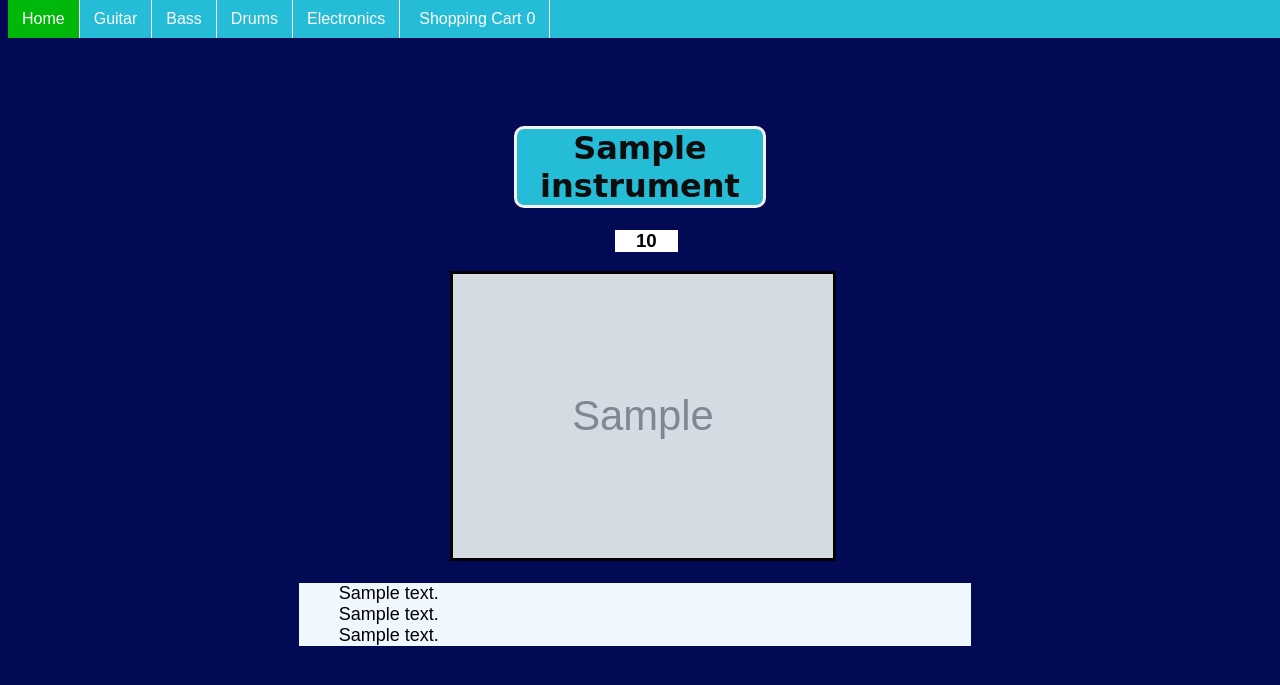
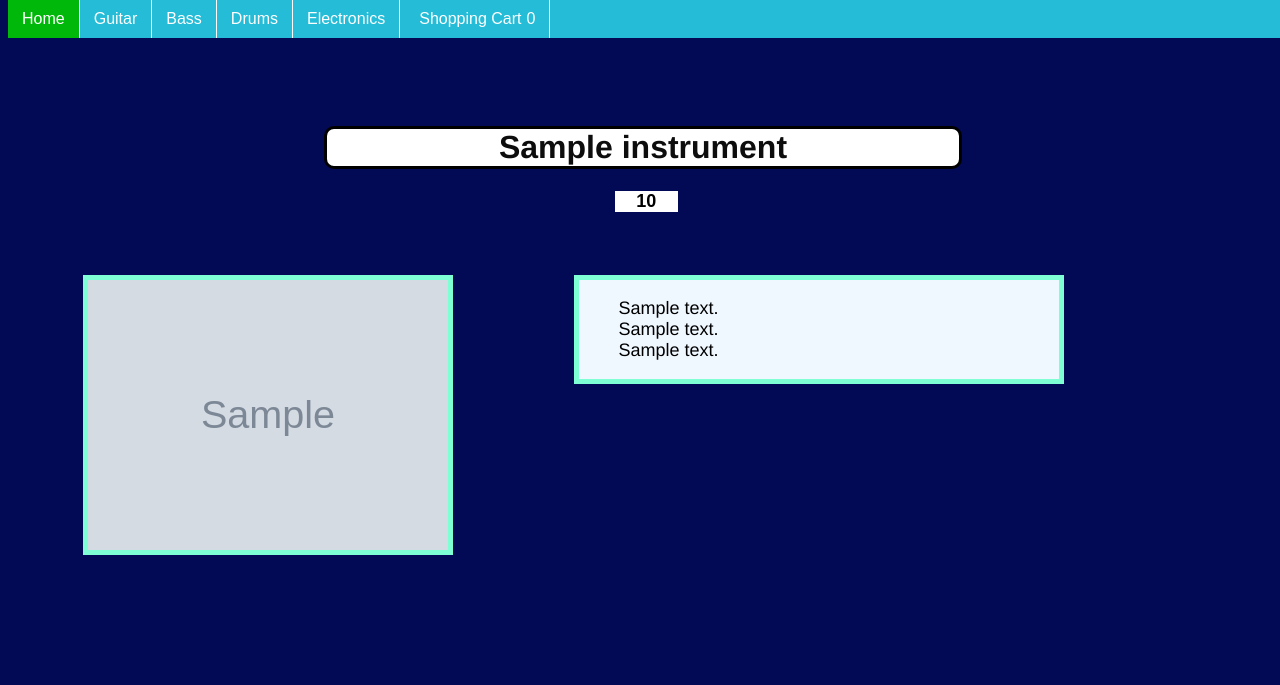
Before and after one commit to andysegura/TechX-TeamMiners-unit1, a Flask app: template Unit3/templates/instrument.html in a window 1280 px wide. Shown: the top 685 px of the page. Run offline with Flask 2, Linux system fonts and the light colour scheme; the template is opened without the code that fills it: most values are stand-ins (such as "Sample title", 1, 10 or a date in 2020); grey boxes marked "Sample" are stand-in pictures; a database or web service that is not in the repository returns one stand-in record (values such as "Sample title"); some libraries are stand-ins or nearby versions.

Commit message:
instrument page cleaned up

```diff
--- a/Unit3/static/instrument.css
+++ b/Unit3/static/instrument.css
@@ -1,10 +1,16 @@
 .description {
     background-color: aliceblue;
-    border-color: black;
-    width: 50%;
-    margin-left: 23%;
+    border-style: solid;
+    border-width: thick;
+    border-color: aquamarine;
+    width: 40%;
+    height: 40%;
     font-size: large;
-    font-family: Arial, Helvetica, sans-serif;
+    font-family: 'Franklin Gothic Medium', 'Arial Narrow', Arial, sans-serif;
+    margin-left: 10%;
+    display: inline-block;
+    text-align: left;
+
 }
 
 .price {
@@ -14,9 +20,31 @@
     margin-left: 48%;
     text-align: center;
     font-family: Arial, Helvetica, sans-serif;
+    font-size: large;
 }
 
-img {
-    border: black solid;
-    margin-left: 35%;
+.instrument_image {
+    border-style: solid;
+    border-width: thick;
+    border-color: aquamarine;
+
+    margin-left: 1%;
+    float: left;
+    width: 30%;
+    height: 30%;
 }
+
+.instrument_name {
+    width: 50%;
+    background-color: white;
+    margin-left: 25%;
+    border-color: black;
+    font-family: 'Franklin Gothic Medium', 'Arial Narrow', Arial, sans-serif;
+
+}
+
+.main {
+    width:95%;
+    margin-top: 5%;
+    margin-left: 5%;
+}
--- a/Unit3/templates/instrument.html
+++ b/Unit3/templates/instrument.html
@@ -16,17 +16,20 @@
             <li class="pages"><a href="/shopping_cart"><ion-icon name="cart-outline"></ion-icon>Shopping Cart<span id="num">0</span></a></li>
         </ul>
 
-      <h1>{{instrument['name']}}</h1>
+      <h1 class="instrument_name">{{instrument['name']}}</h1>
       <h3 class="price">{{instrument['price']}}</h3>
-      <img src={{instrument['img_path']}} alt="{{instrument['name']}}" width="30%" height="30%">
-      <div>
-        <ul class="description">
+      <div class = "main">
+      <img src={{instrument['img_path']}} alt="{{instrument['name']}}" class="instrument_image">
+
+      <div class="description">
+        <ul>
             {{instrument['description'][0]}} <br>
             {{instrument['description'][1]}} <br>
             {{instrument['description'][2]}} <br>
         </ul>
 
       </div>
+    </div>
 
 
     </body>
```
Also changed, not shown: Unit3/static/home.css (line endings or trailing spaces).
